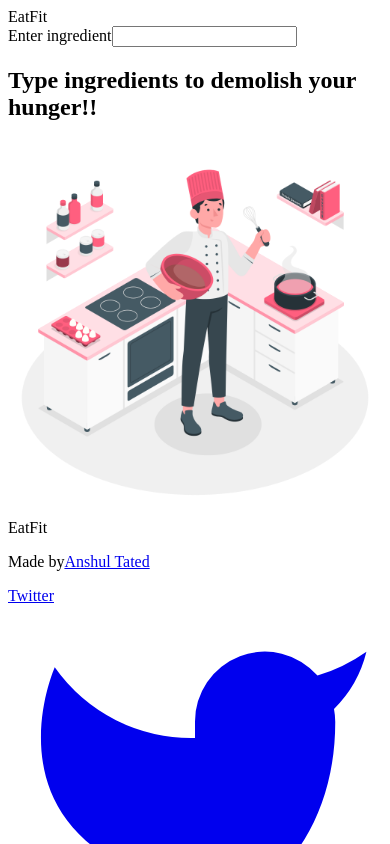
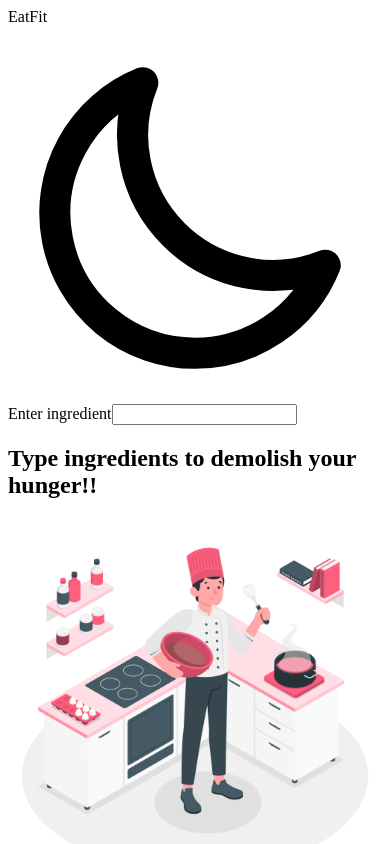
Before and after one commit to anshuul/eatfit, a Next.js app: page / in a window 390 px wide. Shown: the top 844 px of the page. Built offline with nearby package versions, Linux system fonts and the light colour scheme; no server answers; a web font is replaced by a local one.

Commit message:
dark mode added

```diff
--- a/components/Layout/Footer.js
+++ b/components/Layout/Footer.js
@@ -5,7 +5,7 @@ const Footer = () => {
         <footer className="text-gray-600 dark:bg-gray-900 border-t-2 border-gray-200 dark:border-gray-700 body-font transition-all duration-500 ease-out">
       <div className="container px-5 pt-8 pb-4 mx-auto flex items-center justify-end sm:flex-row flex-col">
         <div className="flex title-font font-medium items-center md:justify-start justify-center text-gray-900">
-        <span className="ml-8 text-3xl font-title">EatFit</span>
+        <span className="ml-8 text-3xl font-title text-gray-900 dark:text-gray-100">EatFit</span>
         </div>
         <p className="text-md text-gray-500 dark:text-gray-100 color-transition sm:ml-4 sm:pl-4 sm:border-l-2 sm:border-gray-200 sm:mt-0 mt-4">
           Made by
--- a/components/Layout/Layout.js
+++ b/components/Layout/Layout.js
@@ -1,9 +1,34 @@
-import React from "react";
+import React, { useEffect, useState } from "react";
 import Navbar from "./Navbar";
 import Footer from "./Footer";
 import Head from "next/head"
 
 const Layout = ({ children }) => {
+
+    const [currentTheme, setTheme] = useState("light");
+    const [hasLoaded, setLoaded] = useState(false);
+
+    useEffect(() => {
+        // Get stored theme.
+        // Initially there is no theme in storage so storedTheme will be null.
+        const storedTheme = localStorage.getItem("theme");
+
+        // Check if theme has been stored and if it is the first load.
+        // If the theme has been stored in local storage and hasLoaded is false -> Then make the theme from localstorage as the currentTheme.
+        if(hasLoaded === false && storedTheme) {
+            setLoaded(true);
+            setTheme(storedTheme);
+        }
+
+         // If currentTheme is updated, update LocalStorage.
+        if(currentTheme !== storedTheme && hasLoaded) {
+            localStorage.setItem("theme", currentTheme);
+        }
+
+        //Set Loaded = true after first run
+        setLoaded(true);
+    }, [currentTheme])
+
     return (
         <>
             <Head>
@@ -12,9 +37,23 @@ const Layout = ({ children }) => {
                 <meta name="viewport" content="width=device-width,initial-scale=1" />
                 <link rel="manifest" href="/manifest.json" />
             </Head>
-            <Navbar />
-            { children }
+            <div
+          className={[
+            currentTheme === "dark" ? "dark" : "",
+            "w-full flex flex-col bg-white dark:bg-gray-900 text-gray-900 dark:text-white",
+          ].join(" ")}
+        >
+            <Navbar
+                        handleThemeToggle={() => {
+                            currentTheme === "dark" ? setTheme("light") : setTheme("dark");
+                          }}
+                          hasDarkModeEnabled={currentTheme === "dark"}/>
+                          <div className="bg-white dark:bg-gray-900 text-gray-900 dark:text-white">
+                          { children }
+                          </div>
+
             <Footer />
+            </div>
         </>
 
     )
--- a/components/Layout/Navbar.js
+++ b/components/Layout/Navbar.js
@@ -1,13 +1,63 @@
 import React from "react";
 import Link from "next/link"
 
-const Navbar = () => {
+const Navbar = ({handleThemeToggle, hasDarkModeEnabled}) => {
   return (
-    <nav className="py-2 px-4 md:px-8 w-full bg-white dark:bg-gray-900 transition-colors duration-500 ease-out">
+    <div className="py-2 px-4 md:px-8 w-full bg-white dark:bg-gray-900 transition-colors duration-500 ease-out border-b border-gray-200 dark:border-gray-800 text-gray-900 dark:text-white h-16 z-50">
+      <div className="flex justify-between items-center">
       <Link href="/">
-        <span className="ml-8 text-3xl font-title cursor-pointer">EatFit</span>
+        {hasDarkModeEnabled ? (
+          <span className="ml-8 text-3xl font-title cursor-pointer">EatFit</span>
+        ) : (
+          <span className="ml-8 text-3xl font-title cursor-pointer dark:text-white">EatFit</span>
+        )}
         </Link>
-    </nav>
+        <div className="flex flex-row">
+          <div
+            className="ml-2 p-2 bg-gray-200 dark:bg-gray-600 transition-colors duration-500 ease-out rounded-full cursor-pointer text-center text-gray-800 dark:text-white font-bold"
+            onClick={handleThemeToggle}
+          >
+            <span>
+              {hasDarkModeEnabled ? (
+                // SUN ICON
+                <svg
+                  className="w-7 transition-all ease-out duration-300"
+                  xmlns="http://www.w3.org/2000/svg"
+                  fill="none"
+                  viewBox="0 0 24 24"
+                  stroke="currentColor"
+                  aria-label="Switch to Light Mode"
+                >
+                  <path
+                    strokeLinecap="round"
+                    strokeLinejoin="round"
+                    strokeWidth="2"
+                    d="M12 3v1m0 16v1m9-9h-1M4 12H3m15.364 6.364l-.707-.707M6.343 6.343l-.707-.707m12.728 0l-.707.707M6.343 17.657l-.707.707M16 12a4 4 0 11-8 0 4 4 0 018 0z"
+                  />
+                </svg>
+              ) : (
+                // MOON ICON
+                <svg
+                  className="w-7 transition-all ease-out duration-300"
+                  xmlns="http://www.w3.org/2000/svg"
+                  fill="none"
+                  viewBox="0 0 24 24"
+                  stroke="currentColor"
+                  aria-label="Switch to Dark Mode"
+                >
+                  <path
+                    strokeLinecap="round"
+                    strokeLinejoin="round"
+                    strokeWidth="2"
+                    d="M20.354 15.354A9 9 0 018.646 3.646 9.003 9.003 0 0012 21a9.003 9.003 0 008.354-5.646z"
+                  />
+                </svg>
+              )}
+            </span>
+          </div>
+        </div>
+        </div>
+    </div>
   )
 }
 
--- a/components/RecipeCard/RecipeCard.js
+++ b/components/RecipeCard/RecipeCard.js
@@ -21,11 +21,10 @@ const RecipeCard = (props) => {
     return (
 
             <div className="xl:w-1/4 md:w-1/2 p-4">
-                <div className="bg-gray-100 p-6 rounded-lg">
+                <div className="bg-gray-100 dark:bg-gray-800 p-6 rounded-lg">
                     <img className="h-40 rounded w-full object-cover object-center mb-6" src={props.image} alt={props.title} />
-                    <h4 className="text-lg text-gray-900 font-medium title-font mb-1">{props.title}</h4>
-                    <h3 className="tracking-widest text-gray text-xs font-medium title-font mb-2">Total Calories: {props.calories} cal</h3>
-                    <p className="leading-relaxed text-base">Fingerstache flexitarian street art 8-bit waistcoat. Distillery hexagon disrupt edison bulbche.</p>
+                    <h4 className="text-lg text-gray-900 dark:text-gray-100 font-medium title-font mb-1">{props.title}</h4>
+                    <h3 className="tracking-widest text-gray-900 dark:text-gray-100 text-xs font-medium title-font mb-2">Total Calories: {props.calories} cal</h3>
 
                         <a className="text-indigo-500 inline-flex items-center md:mb-2 lg:mb-0 mt-2 cursor-pointer" onClick={handleClick}>See Ingredients
                         <svg className="w-4 h-4 ml-2" viewBox="0 0 24 24" stroke="currentColor" stroke-width="2" fill="none" stroke-linecap="round" stroke-linejoin="round">
--- a/pages/_app.js
+++ b/pages/_app.js
@@ -1,6 +1,7 @@
-import 'tailwindcss/tailwind.css'
+
 import Layout from '../components/Layout/Layout'
 import "../styles/global.css";
+import 'tailwindcss/tailwind.css'
 import { RecoilRoot } from "recoil"
 
 function MyApp({ Component, pageProps }) {
--- a/pages/index.js
+++ b/pages/index.js
@@ -110,14 +110,14 @@ const APP_KEY = process.env.NEXT_PUBLIC_APP_KEY;
                              <form onSubmit={handleSubmit}>
                                <label
                                  htmlFor="hero-field"
-                                 className="leading-7 text-sm text-gray-600"
+                                 className="leading-7 text-sm text-gray-600 dark:text-gray-100"
                                >
                                  Enter ingredient
                                </label>
                                <Field
                                  type="text"
                                  name="ingredient"
-                                 className="w-full bg-gray-100 bg-opacity-50 rounded focus:ring-2 focus:ring-secondary focus:bg-transparent border border-gray-300 focus:border-secondary text-base outline-none text-gray-700 py-1 px-3 leading-8 transition-colors duration-200 ease-in-out"
+                                 className="w-full dark:text-gray-100 bg-gray-100 dark:bg-gray-800 bg-opacity-50 rounded focus:ring-2 focus:ring-secondary focus:bg-transparent border border-gray-300 focus:border-secondary text-base outline-none text-gray-700 py-1 px-3 leading-8 transition-colors duration-200 ease-in-out"
                                />
                                {errors.ingredient && touched.ingredient ? (
                                  <p className="text-red-600 text-sm">{errors.ingredient}</p>
```
Also changed, not shown: pages/recipepage/[item].js (+4 -4 lines).
